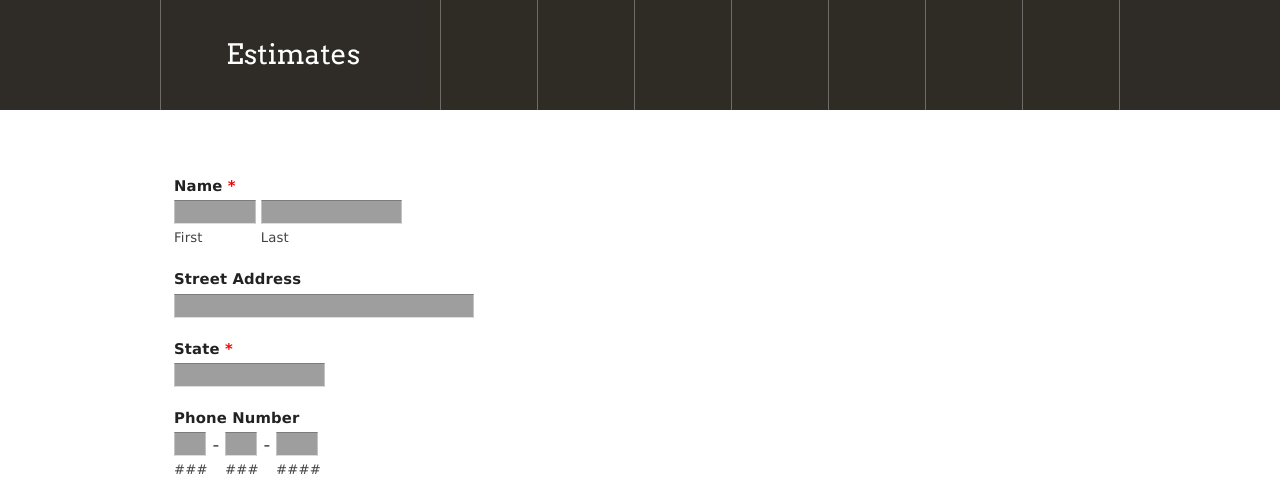
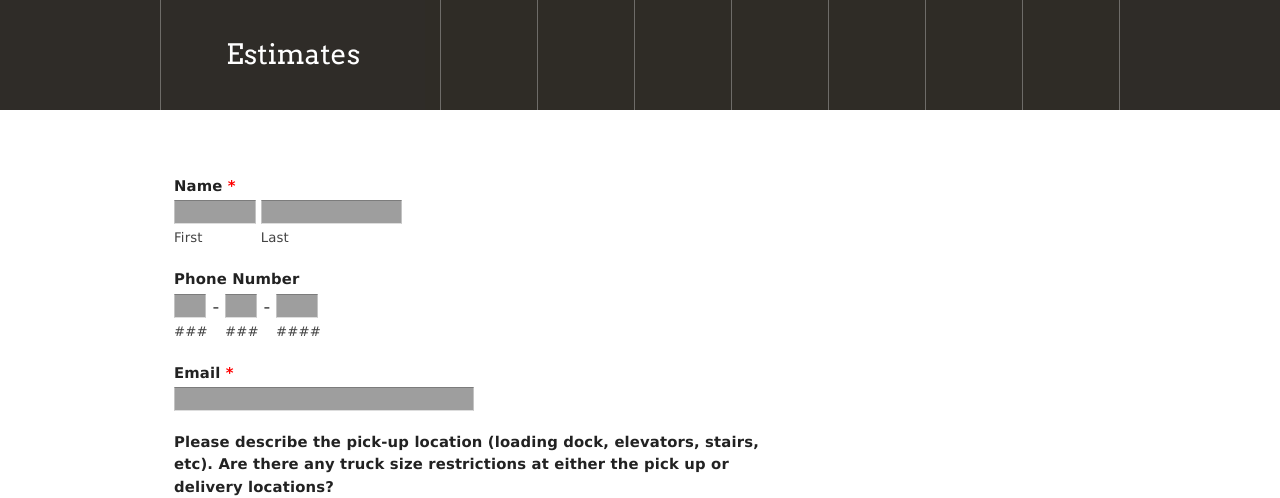
Before and after one commit to andrewkellerweb/shipart, a PHP site: page /estimates.php in a window 1280 px wide. Shown: the part 156-654 px from the top of the page. Run offline with PHP 8.4, Linux system fonts and the light colour scheme; grey boxes are pictures that could not be loaded.

Commit message:
content updates: Fall 2015

```diff
--- a/estimates.php
+++ b/estimates.php
@@ -49,7 +49,6 @@ Trained Professionals providing Fine Art Storage, Fine Art Shipping, Fine Art Tr
       action="https://shipart.wufoo.com/forms/zjq2vmg0cvx6bq/#public">
 
 <ul>
-
 <li id="foli9" class="notranslate      ">
 <label class="desc" id="title9" for="Field9">
 Name
@@ -64,59 +63,23 @@ Name
 <label for="Field10">Last</label>
 </span>
 </li>
-<li id="foli11" class="notranslate      ">
-<label class="desc" id="title11" for="Field11">
-Street Address
-</label>
-<div>
-<input id="Field11" name="Field11" type="text" class="field text medium" value="" maxlength="255" tabindex="3" onkeyup=""       />
-</div>
-</li>
-<li id="foli12" class="notranslate      ">
-<label class="desc" id="title12" for="Field12">
-State
-<span id="req_12" class="req">*</span>
-</label>
-<div>
-<input id="Field12" name="Field12" type="text" class="field text small" value="" maxlength="255" tabindex="4" onkeyup=""       required />
-</div>
-</li>
 <li id="foli13" class="phone notranslate      ">
 <label class="desc" id="title13" for="Field13">
 Phone Number
 </label>
 <span>
-<input id="Field13" name="Field13" type="tel" class="field text" value="" size="3" maxlength="3" tabindex="5"       />
+<input id="Field13" name="Field13" type="tel" class="field text" value="" size="3" maxlength="3" tabindex="3"       />
 <label for="Field13">###</label>
 </span>
 <span class="symbol">-</span>
 <span>
-<input id="Field13-1" name="Field13-1" type="tel" class="field text" value="" size="3" maxlength="3" tabindex="6" />
+<input id="Field13-1" name="Field13-1" type="tel" class="field text" value="" size="3" maxlength="3" tabindex="4" />
 <label for="Field13-1">###</label>
 </span>
 <span class="symbol">-</span>
 <span>
- <input id="Field13-2" name="Field13-2" type="tel" class="field text" value="" size="4" maxlength="4" tabindex="7" />
+ <input id="Field13-2" name="Field13-2" type="tel" class="field text" value="" size="4" maxlength="4" tabindex="5" />
 <label for="Field13-2">####</label>
-</span>
-</li>
-<li id="foli14" class="phone notranslate      ">
-<label class="desc" id="title14" for="Field14">
-Fax Number
-</label>
-<span>
-<input id="Field14" name="Field14" type="tel" class="field text" value="" size="3" maxlength="3" tabindex="8"       />
-<label for="Field14">###</label>
-</span>
-<span class="symbol">-</span>
-<span>
-<input id="Field14-1" name="Field14-1" type="tel" class="field text" value="" size="3" maxlength="3" tabindex="9" />
-<label for="Field14-1">###</label>
-</span>
-<span class="symbol">-</span>
-<span>
- <input id="Field14-2" name="Field14-2" type="tel" class="field text" value="" size="4" maxlength="4" tabindex="10" />
-<label for="Field14-2">####</label>
 </span>
 </li>
 <li id="foli15" class="notranslate      ">
@@ -125,14 +88,12 @@ Email
 <span id="req_15" class="req">*</span>
 </label>
 <div>
-<input id="Field15" name="Field15" type="email" spellcheck="false" class="field text medium" value="" maxlength="255" tabindex="11"       required />
+<input id="Field15" name="Field15" type="email" spellcheck="false" class="field text medium" value="" maxlength="255" tabindex="6"       required />
 </div>
 </li>
 <li id="foli16"
 class="notranslate      "><label class="desc" id="title16" for="Field16">
-What are the pick-up and delivery locations? <br />
-(City, State, ZIP):
-<span id="req_16" class="req">*</span>
+Please describe the pick-up location (loading dock, elevators, stairs, etc). Are there any truck size restrictions at either the pick up or delivery locations?
 </label>
 
 <div>
@@ -142,15 +103,15 @@ class="field textarea medium"
 spellcheck="true"
 rows="10" cols="50"
 
-tabindex="12"
+tabindex="7"
 onkeyup=""
-      required  ></textarea>
+       ></textarea>
 
 </div>
 </li>
 <li id="foli17"
 class="notranslate      "><label class="desc" id="title17" for="Field17">
-What are the transit deadlines, if any, and when is the shipment available for initial pick up?
+Please describe the delivery location (loading dock, elevators, stairs, etc). Are there any truck size restrictions at either the pick up or delivery locations?
 </label>
 
 <div>
@@ -160,7 +121,25 @@ class="field textarea medium"
 spellcheck="true"
 rows="10" cols="50"
 
-tabindex="13"
+tabindex="8"
+onkeyup=""
+       ></textarea>
+
+</div>
+</li>
+<li id="foli19"
+class="notranslate      "><label class="desc" id="title19" for="Field19">
+What are the transit deadlines, if any, and when is the shipment available for pick-up?
+</label>
+
+<div>
+<textarea id="Field19"
+name="Field19"
+class="field textarea medium"
+spellcheck="true"
+rows="10" cols="50"
+
+tabindex="9"
 onkeyup=""
        ></textarea>
 
@@ -179,33 +158,15 @@ class="field textarea medium"
 spellcheck="true"
 rows="10" cols="50"
 
-tabindex="14"
+tabindex="10"
 onkeyup=""
       required  ></textarea>
 
 </div>
 </li>
-<li id="foli19"
-class="notranslate      "><label class="desc" id="title19" for="Field19">
-Please describe both the pick up and delivery location facilities (loading dock, elevators, stairs, etc). Are there any truck size restrictions at either the pick up or delivery locations?
-</label>
-
-<div>
-<textarea id="Field19"
-name="Field19"
-class="field textarea medium"
-spellcheck="true"
-rows="10" cols="50"
-
-tabindex="15"
-onkeyup=""
-       ></textarea>
-
-</div>
-</li>
 <li id="foli20"
 class="notranslate      "><label class="desc" id="title20" for="Field20">
-What type of service are you looking for: Crate and Freight, Shuttle, Last On-First Off, Expedited, Exclusive Use?
+What type of service are you looking for? Shuttle, Crate & Freight, Exclusive Use?
 </label>
 
 <div>
@@ -215,43 +176,23 @@ class="field textarea medium"
 spellcheck="true"
 rows="10" cols="50"
 
-tabindex="16"
+tabindex="11"
 onkeyup=""
        ></textarea>
 
 </div>
-</li><li id="foli21" class="notranslate      ">
-<fieldset>
-<![if !IE | (gte IE 8)]>
-<legend id="title21" class="desc">
-Do you need transportation insurance?
-<span id="req_21" class="req">*</span>
-</legend>
-<![endif]>
-<!--[if lt IE 8]>
-<label id="title21" class="desc">
-Do you need transportation insurance?
-<span id="req_21" class="req">*</span>
+</li>
+<li id="foli31" class="notranslate      ">
+<label class="desc" id="title31" for="Field31">
+If you are interested in transit insurance, please provide the total value of the shipment.
 </label>
-<![endif]-->
 <div>
-<input id="radioDefault_21" name="Field21" type="hidden" value="" />
-<span>
-<input id="Field21_0" name="Field21" type="radio" class="field radio" value="Yes" tabindex="17" checked="checked"     required />
-<label class="choice" for="Field21_0" >
-Yes</label>
-</span>
-<span>
-<input id="Field21_1" name="Field21" type="radio" class="field radio" value="No" tabindex="18"     required />
-<label class="choice" for="Field21_1" >
-No</label>
-</span>
+<input id="Field31" name="Field31" type="text" class="field text medium" value="" maxlength="255" tabindex="12" onkeyup=""       />
 </div>
-</fieldset>
 </li>
 <li id="foli22"
 class="notranslate      "><label class="desc" id="title22" for="Field22">
-How do you prefer to be contacted? Phone, fax, or email? Is there a best time to reach you?
+How do you prefer to be contacted? Is there a best time to reach you?
 </label>
 
 <div>
@@ -261,7 +202,7 @@ class="field textarea medium"
 spellcheck="true"
 rows="10" cols="50"
 
-tabindex="19"
+tabindex="13"
 onkeyup=""
        ></textarea>
 
@@ -272,7 +213,7 @@ onkeyup=""
 How did you hear about us?
 </label>
 <div>
-<input id="Field23" name="Field23" type="text" class="field text medium" value="" maxlength="255" tabindex="20" onkeyup=""       />
+<input id="Field23" name="Field23" type="text" class="field text medium" value="" maxlength="255" tabindex="14" onkeyup=""       />
 </div>
 </li><li id="foli25" class="notranslate      ">
 <fieldset>
@@ -291,14 +232,20 @@ Who would you like to receive this request?
 <div>
 <input id="radioDefault_25" name="Field25" type="hidden" value="" />
 <span>
-<input id="Field25_0" name="Field25" type="radio" class="field radio" value="Rocky Mountain / Denver Office" tabindex="21"     required />
+<input id="Field25_0" name="Field25" type="radio" class="field radio" value="Rocky Mountain / Denver Office" tabindex="15" checked="checked"     required />
 <label class="choice" for="Field25_0" >
-Rocky Mountain / Denver Office</label>
+<span class="choice__text">Rocky Mountain / Denver Office</span>
+<span class="choice__qty">
+</span>
+</label>
 </span>
 <span>
-<input id="Field25_1" name="Field25" type="radio" class="field radio" value="California / San Francisco Office" tabindex="22" checked="checked"     required />
+<input id="Field25_1" name="Field25" type="radio" class="field radio" value="California / San Francisco Office" tabindex="16"     required />
 <label class="choice" for="Field25_1" >
-California / San Francisco Office</label>
+<span class="choice__text">California / San Francisco Office</span>
+<span class="choice__qty">
+</span>
+</label>
 </span>
 </div>
 </fieldset>
--- a/shuttle-overview.php
+++ b/shuttle-overview.php
@@ -43,7 +43,6 @@ Trained Professionals providing Fine Art Storage, Fine Art Shipping, Fine Art Tr
 			  <ul>
 			    <li><a href="/shuttle-sanfrancisco-losangeles.php">San Franciso / Los Angeles shuttle  </a> </li>
                 <li><a href="/shuttle-sanfrancisco-newyork.php">San Francisco / New York City Shuttle  </a> </li>
-		        <li><a href="/shuttle-denver.php">Denver / Vail / Aspen Shuttle  </a></li>
 			  </ul>
 			  <p>For more information on the <strong>NYC / San Francisco </strong>shuttle, contact:</p>
 			  <blockquote>
```
Also changed, not shown: contact.php (+7 -0 lines), transport-local.php (+3 -4 lines).
